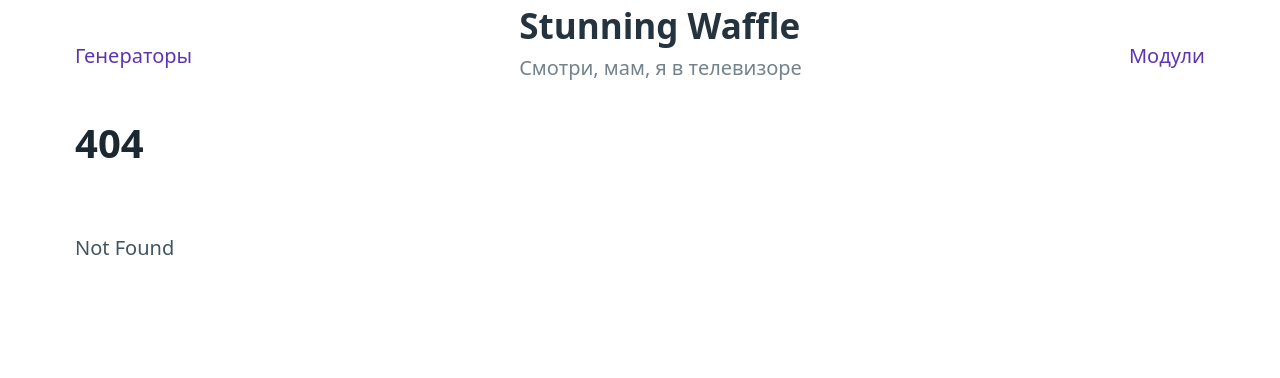
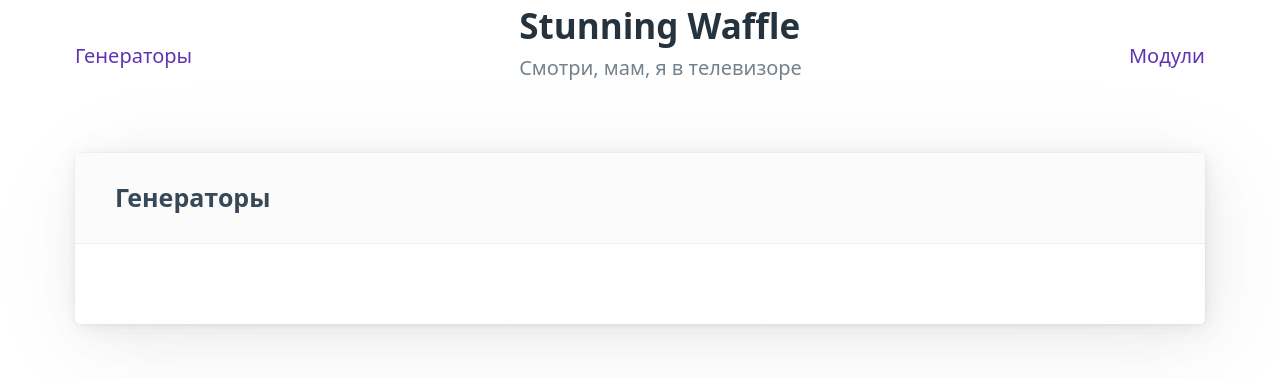
Before and after one commit to EkemRoht/stunning-waffle, a SvelteKit app: page / in a window 1280 px wide. Before the commit this address had no page. Shown: the top 378 px of the page. Built offline with nearby package versions, Linux system fonts and the light colour scheme.

Commit message:
gen list

```diff
--- a/src/lib/style/app.css
+++ b/src/lib/style/app.css
@@ -35,3 +35,7 @@
     --switch-color: var(--primary-inverse);
     --switch-checked-background-color: var(--primary);
 }
+
+h4, h5, h6 {
+    --typography-spacing-vertical: 0;
+}
--- /dev/null
+++ b/src/routes/+page.svelte
@@ -0,0 +1,4 @@
+<script>
+    import GeneratorsList from "./GeneratorsList.svelte";
+</script>
+<GeneratorsList/>
--- a/src/routes/GeneratorsList.svelte
+++ b/src/routes/GeneratorsList.svelte
@@ -0,0 +1,27 @@
+<script>
+    import {liveQuery} from "dexie";
+    import {db} from "$lib/js/db.js";
+
+    let modules = liveQuery(async () => {
+        return await db.modules
+            .toArray()
+    })
+</script>
+
+
+
+<article>
+    <header>
+            <h4>Генераторы</h4>
+    </header>
+
+    {#if !$modules}
+        <a href="#" aria-busy="true">Loading…</a>
+    {/if}
+
+    <ul>
+        {#each ($modules || []) as module}
+            <li>{module.name}</li>
+        {/each}
+    </ul>
+</article>
```
